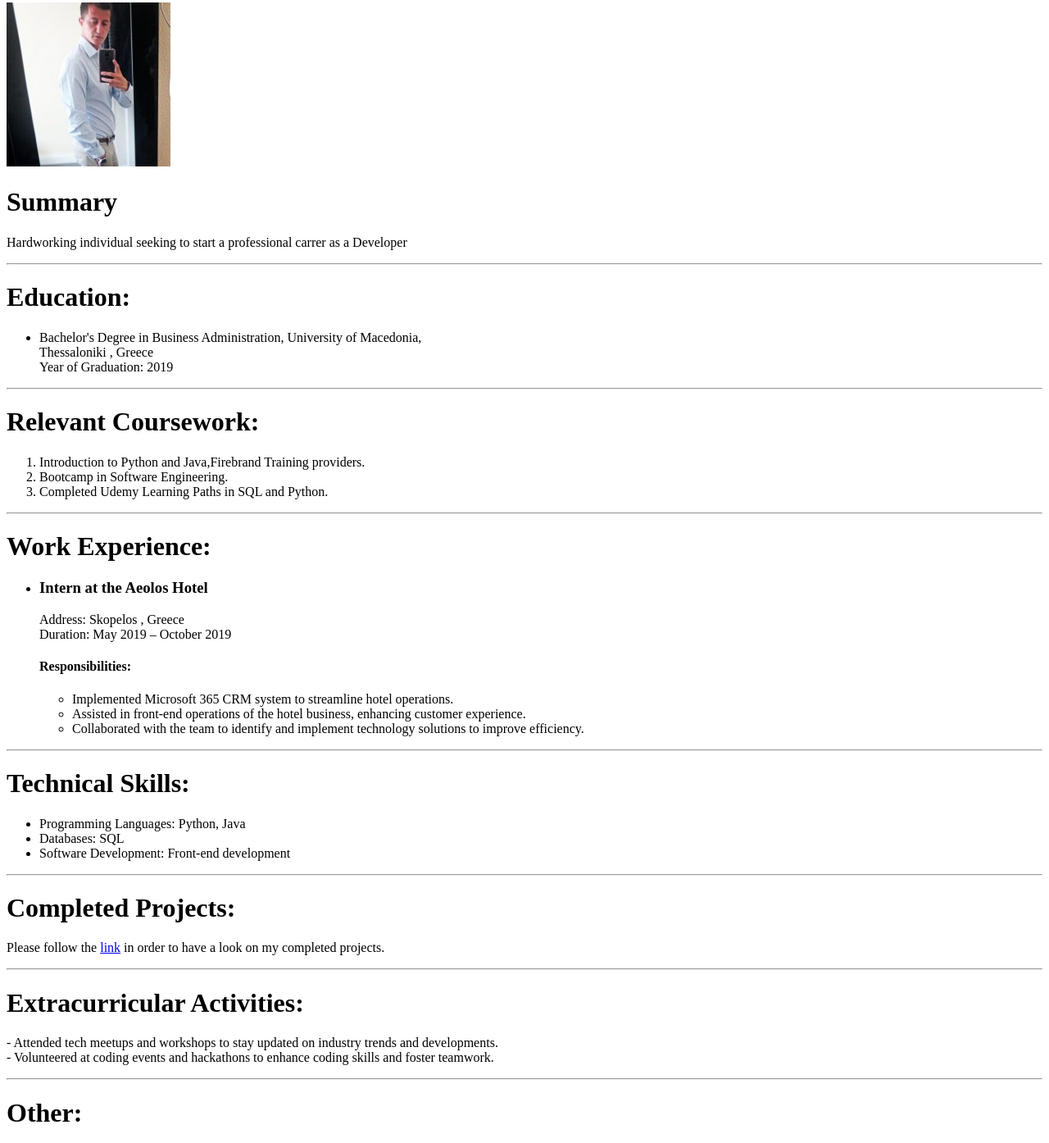
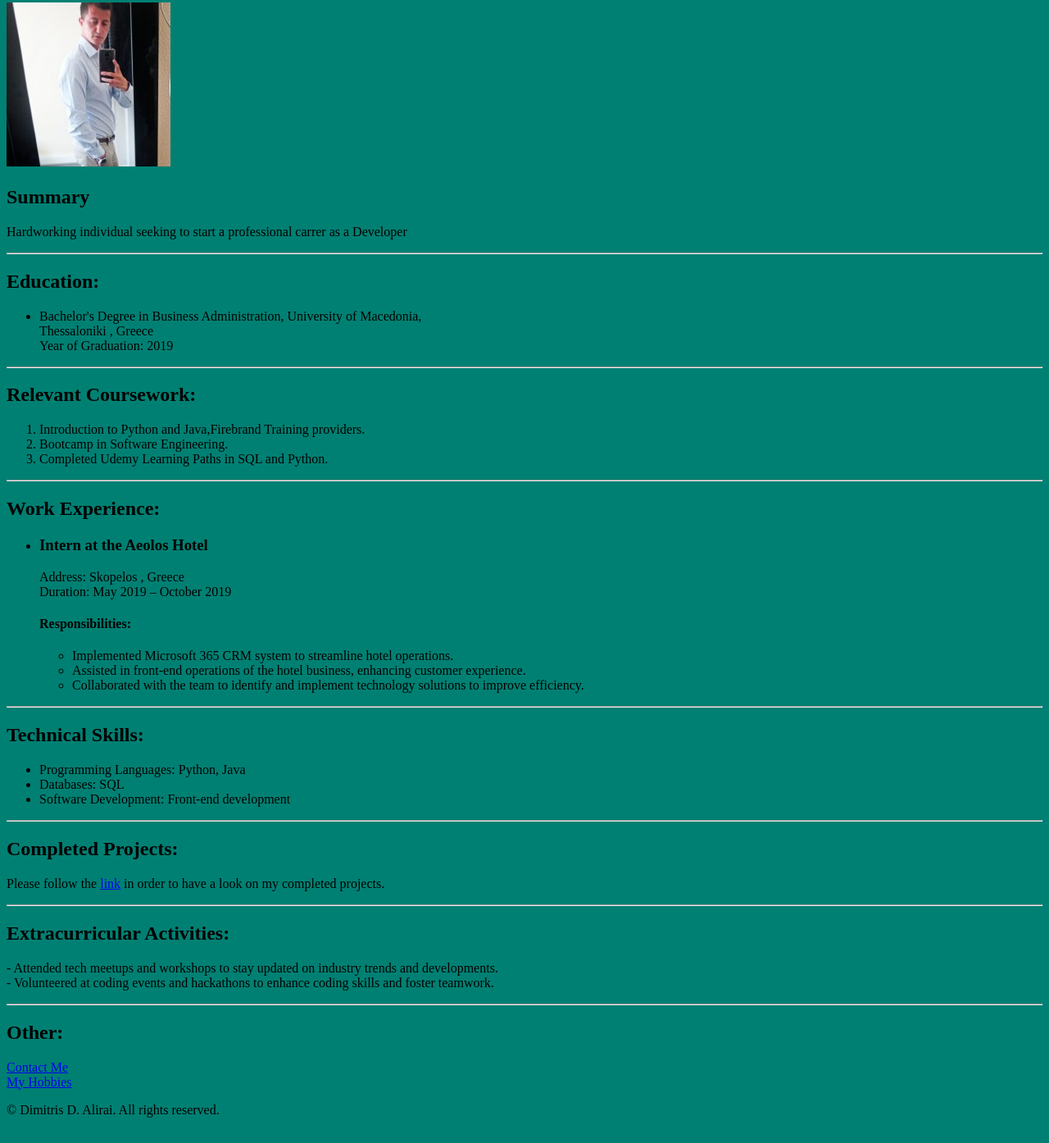
Before and after one commit to DDAlirai/html-resume, a plain HTML site: page index.html in a window 1280 px wide. Shown: the part 77-1471 px from the top of the page at 82% size. Drawn offline with Linux system fonts and the light colour scheme.

Commit message:
Add files via upload

```diff
--- a/index.html
+++ b/index.html
@@ -1,5 +1,5 @@
 <!DOCTYPE html>
-<html lang="en">
+<html style="background:rgb(0, 128, 115)"lang="en">
     <head>
     <meta charset="UTF-8">
     <meta name="viewport" content="width=device-width, initial-scale=1.0">
@@ -13,13 +13,13 @@
 <h1>Dimitris D. Alirai</h1>
 <a href="https://teachcomputing.org/curriculum/key-stage-1/programming-b-an-introduction-to-quizzes"><img src="./assets/images/profile_pic.jfif"/></a>
 
-<h1>Summary</h1>
+<h2>Summary</h2>
 <p>
     Hardworking individual seeking to start a professional carrer as a Developer
 </p>
 <hr/>
 
-<h1>Education:</h1>
+<h2>Education:</h2>
 
 <p><ul><li>Bachelor's Degree in Business Administration,
   University of Macedonia, <br/>Thessaloniki , Greece<br/>
@@ -28,7 +28,7 @@
 </p>
 <hr/>
 
-<h1>Relevant Coursework:</h1>
+<h2>Relevant Coursework:</h2>
 <ol>
 
     <li>Introduction to Python and Java,Firebrand Training providers.</li>
@@ -37,7 +37,7 @@
 </ol>
 <hr/>
 
-<h1>Work Experience:</h1>
+<h2>Work Experience:</h2>
 
 <ul>
     <li><h3>Intern at the Aeolos Hotel</h3>Address: Skopelos , Greece<br/>
@@ -54,7 +54,7 @@
 </ul>
 <hr/>
 
-<h1>Technical Skills:</h1>
+<h2>Technical Skills:</h2>
     <ul>
         <li>Programming Languages: Python, Java</li>
         <li>Databases: SQL</li>
@@ -64,12 +64,12 @@
 
 <hr/>
 
-<h1>Completed Projects:</h1>
+<h2>Completed Projects:</h2>
 <p>Please follow the <a href="https://ddalirai.github.io/html-portofolio-DDA/">link</a> in order to have a look on my completed projects.</p>
 
 
 <hr/>
-<h1>Extracurricular Activities:</h1>
+<h2>Extracurricular Activities:</h2>
 
 <p>- Attended tech meetups and workshops to stay updated on industry trends and developments.
 <br/>- Volunteered at coding events and hackathons to enhance coding skills and foster teamwork.
@@ -77,7 +77,7 @@
 
 <hr/>
 
-<h1>Other:</h1>
+<h2>Other:</h2>
 <a href="./public/Contact.html">Contact Me</a><br/>
 <a href="./public/Hobbies.html">My Hobbies</a>
 
```
